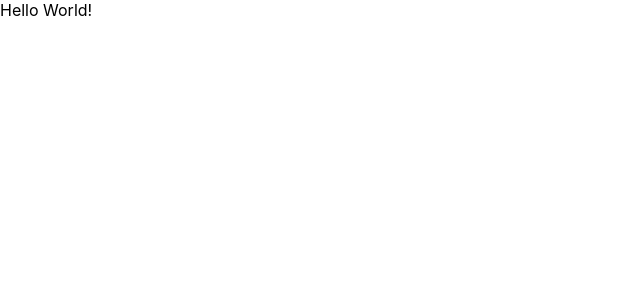
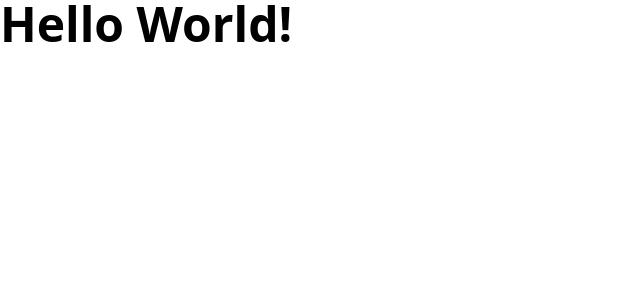
Before and after one commit to RajaKalavala/portfolio-website, a Next.js app: page / in a window 1280 px wide. Shown: the top 300 px of the page, without its empty margins (0-640 px from the left). Built offline with nearby package versions, Linux system fonts and the light colour scheme.

Commit message:
Setup TailwindCSS and react icons

```diff
--- a/pages/index.js
+++ b/pages/index.js
@@ -4,6 +4,8 @@ import styles from '../styles/Home.module.css'
 
 export default function Home() {
   return (
-    <div> Hello World!</div>
+    <div>
+      <h1 className='font-bold text-5xl'>Hello World!</h1>
+      </div>
   )
 }
--- /dev/null
+++ b/postcss.config.js
@@ -0,0 +1,6 @@
+module.exports = {
+  plugins: {
+    tailwindcss: {},
+    autoprefixer: {},
+  },
+}
--- a/styles/globals.css
+++ b/styles/globals.css
@@ -1,26 +1,3 @@
-html,
-body {
-  padding: 0;
-  margin: 0;
-  font-family: -apple-system, BlinkMacSystemFont, Segoe UI, Roboto, Oxygen,
-    Ubuntu, Cantarell, Fira Sans, Droid Sans, Helvetica Neue, sans-serif;
-}
-
-a {
-  color: inherit;
-  text-decoration: none;
-}
-
-* {
-  box-sizing: border-box;
-}
-
-@media (prefers-color-scheme: dark) {
-  html {
-    color-scheme: dark;
-  }
-  body {
-    color: white;
-    background: black;
-  }
-}
+@tailwind base;
+@tailwind components;
+@tailwind utilities;
--- /dev/null
+++ b/tailwind.config.js
@@ -0,0 +1,11 @@
+/** @type {import('tailwindcss').Config} */
+module.exports = {
+  content: [
+    "./pages/**/*.{js,ts,jsx,tsx}",
+    "./components/**/*.{js,ts,jsx,tsx}",
+  ],
+  theme: {
+    extend: {},
+  },
+  plugins: [],
+}
```
Also changed, not shown: package.json (+6 -2 lines), 2 other files (tests, documents, lock files or other folders).
